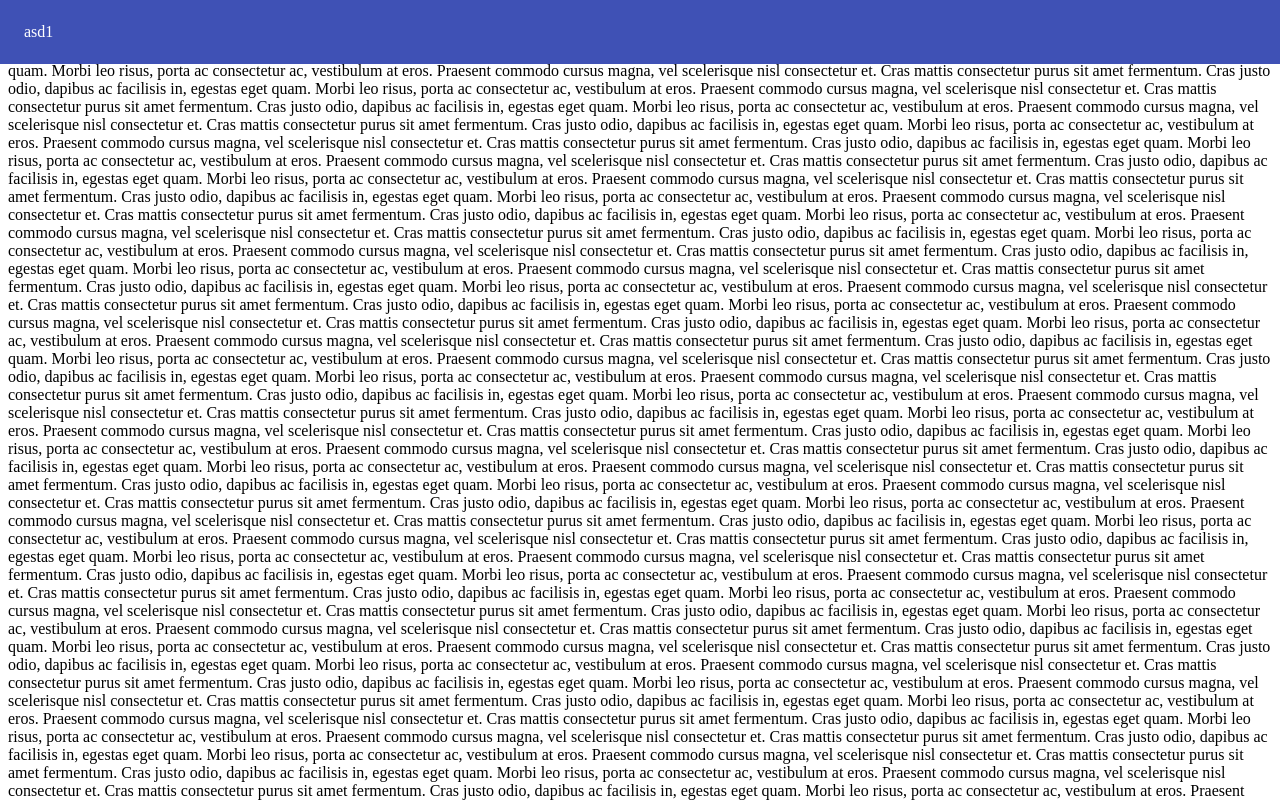
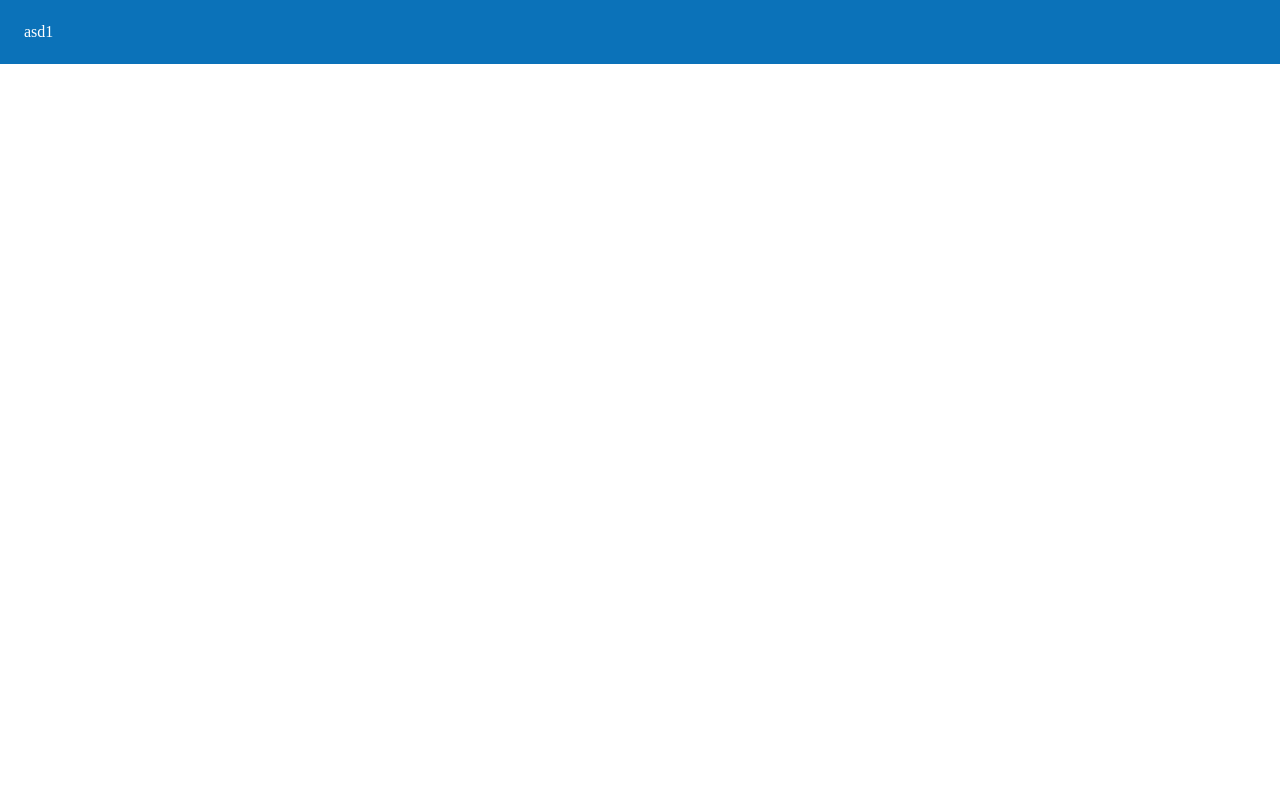
Before and after one commit to jinhyo/material-ui-practice, a React (Create React App) app: page / in a window 1280 px wide. Shown: the top 800 px of the page. Built offline with nearby package versions, Linux system fonts and the light colour scheme.

Commit message:
custom theme 1
- <ThemeProvider />,
- function : createTheme()

```diff
--- a/package.json
+++ b/package.json
@@ -4,6 +4,7 @@
   "private": true,
   "dependencies": {
     "@material-ui/core": "^4.12.1",
+    "@material-ui/styles": "^4.11.4",
     "@testing-library/jest-dom": "^5.14.1",
     "@testing-library/react": "^11.2.7",
     "@testing-library/user-event": "^12.8.3",
--- a/src/App.js
+++ b/src/App.js
@@ -1,20 +1,12 @@
-import { Button } from "@material-ui/core";
+import { ThemeProvider } from "@material-ui/core";
 import Header from "./components/ui/Header";
+import theme from "./components/ui/Theme";
 
 function App() {
   return (
-    <div className="App">
+    <ThemeProvider theme={theme}>
       <Header />
-      {[...new Array(120)]
-        .map(
-          () => `Cras mattis consectetur purus sit amet fermentum.
-Cras justo odio, dapibus ac facilisis in, egestas eget quam.
-Morbi leo risus, porta ac consectetur ac, vestibulum at eros.
-Praesent commodo cursus magna, vel scelerisque nisl consectetur et.`
-        )
-        .join("\n")}
-      <Button>123</Button>
-    </div>
+    </ThemeProvider>
   );
 }
 
--- a/src/components/ui/Header.jsx
+++ b/src/components/ui/Header.jsx
@@ -15,7 +15,7 @@
 function Header() {
   return (
     <ElevationScroll>
-      <AppBar position="fixed">
+      <AppBar position="fixed" color="primary">
         <Toolbar>asd1</Toolbar>
       </AppBar>
     </ElevationScroll>
--- /dev/null
+++ b/src/components/ui/Theme.jsx
@@ -0,0 +1,19 @@
+import { createTheme } from "@material-ui/core/styles";
+
+const arcBlue = "#0B72B9";
+const arcOrange = "#FFBA60";
+
+export default createTheme({
+  palette: {
+    common: {
+      blue: arcBlue,
+      orange: arcOrange,
+    },
+    primary: {
+      main: arcBlue,
+    },
+    secondary: {
+      main: arcOrange,
+    },
+  },
+});
```
